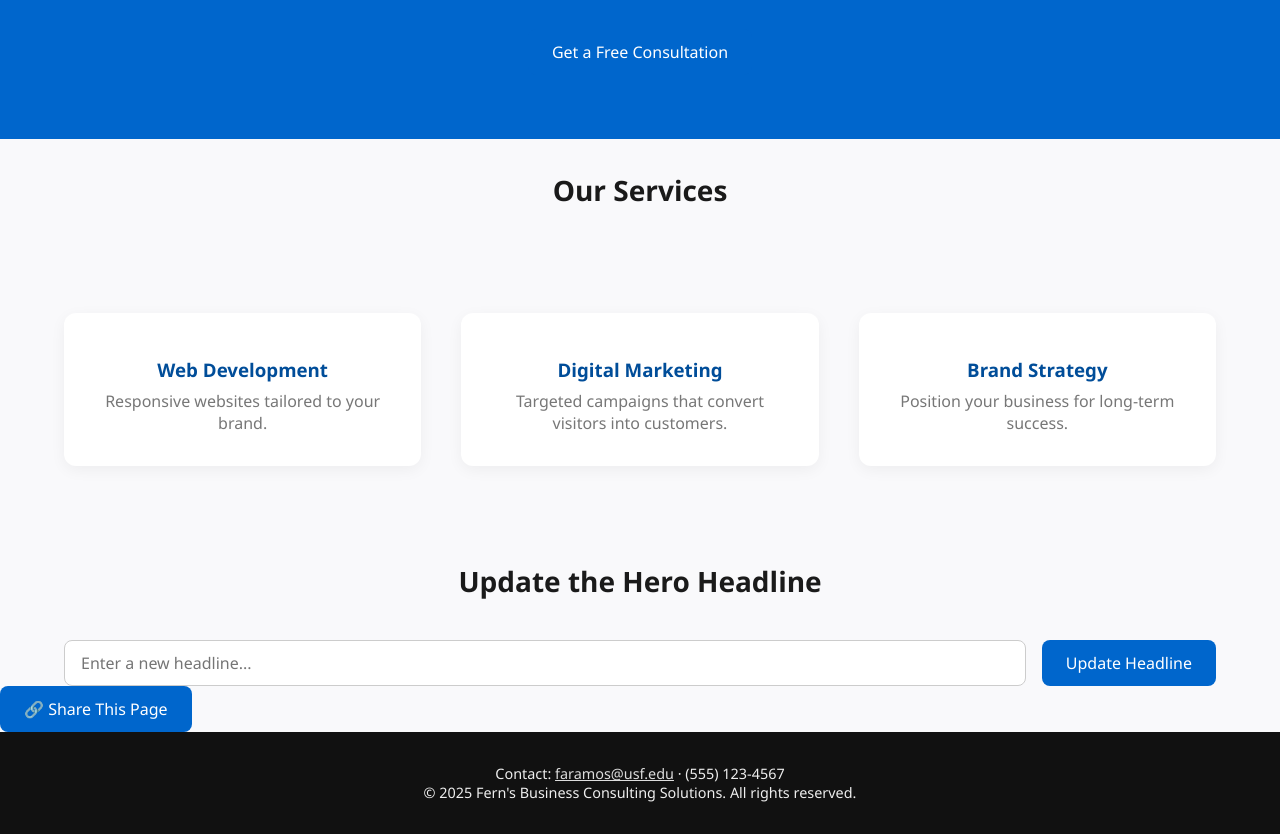
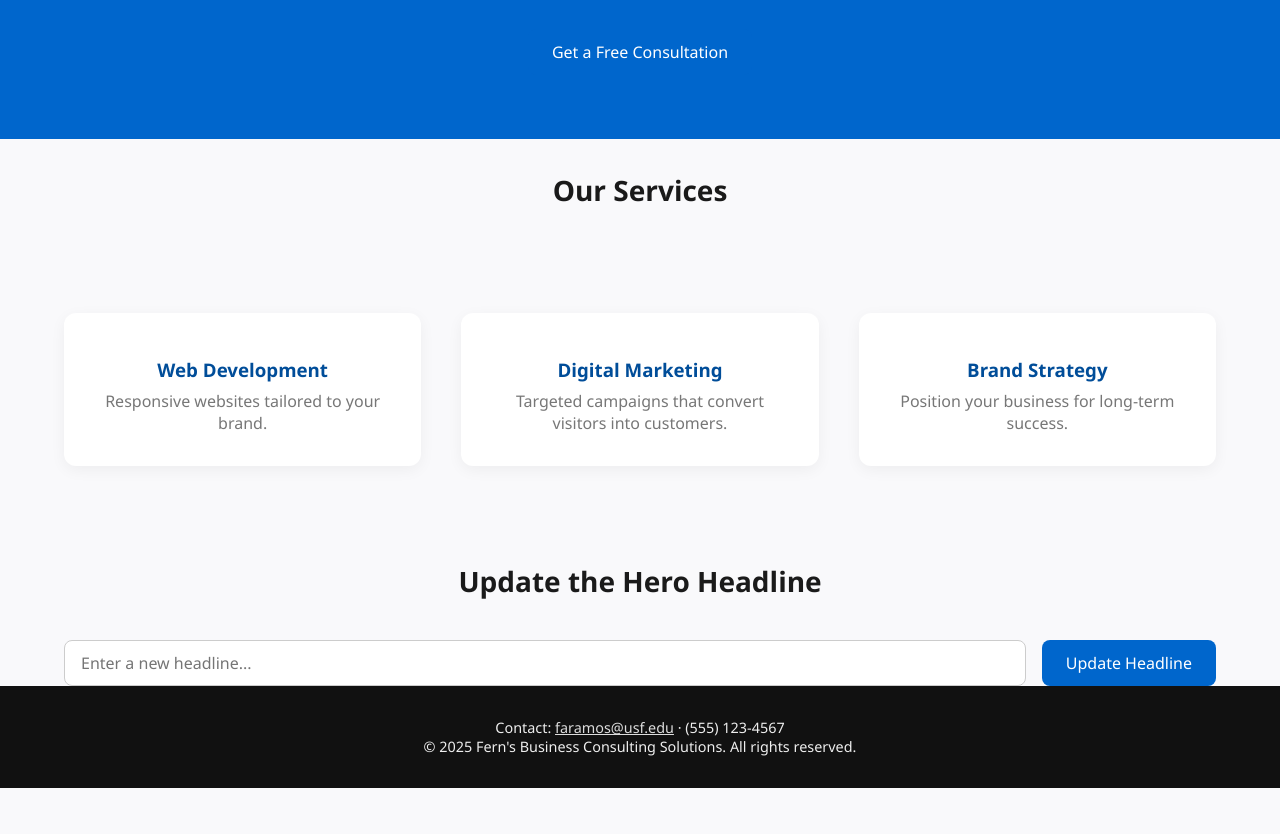
Before and after one commit to FernRamos/Small-Buisness-Website, a plain HTML site: page index.html in a window 1280 px wide. Shown: the part 257-1091 px from the top of the page. After the commit the page ends 1045 px from the top, so only its background shows below. Drawn offline with Linux system fonts and the light colour scheme.

Commit message:
Final Commit

```diff
--- a/index.html
+++ b/index.html
@@ -77,7 +77,6 @@
     <button type="submit" class="btn-primary">Update Headline</button>
   </form>
 </section>
-<button id="share-btn" class="btn-primary">🔗 Share This Page</button>
 
   <!-- ===== FOOTER ===== -->
   <footer id="contact">
```
